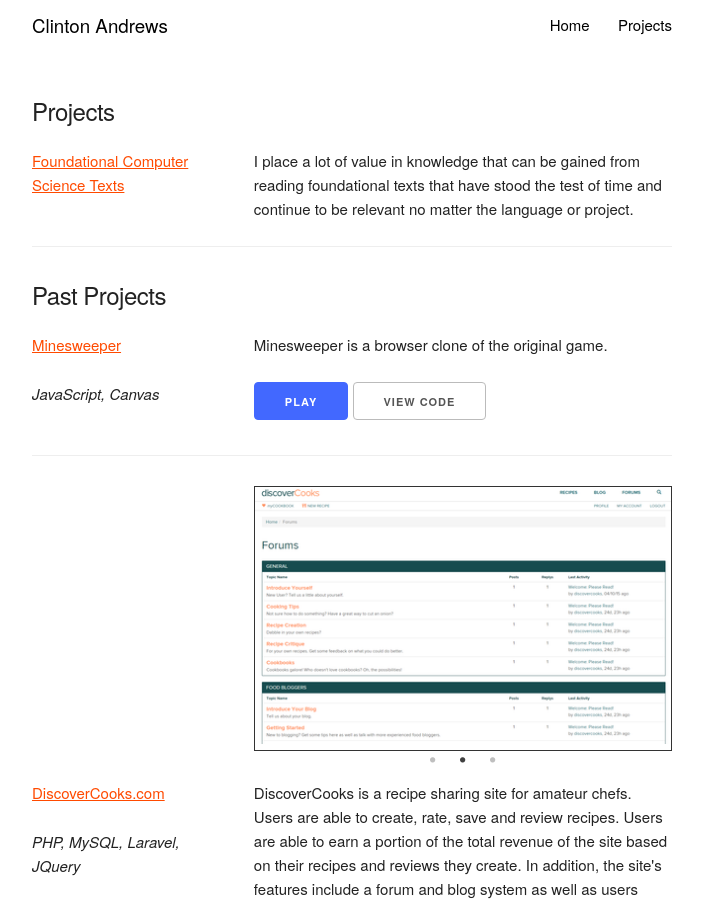
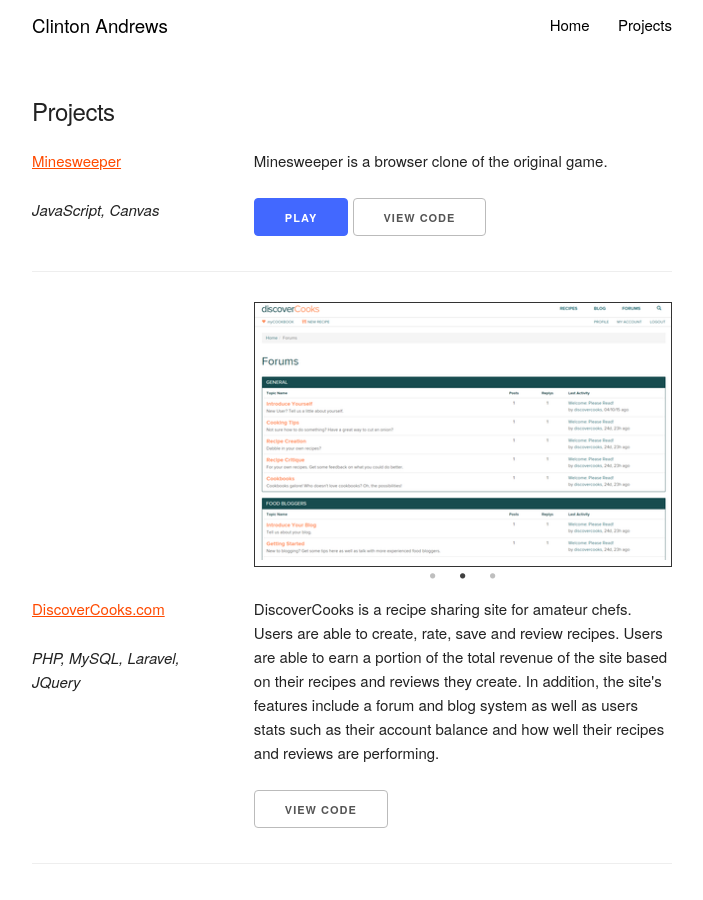
Before and after one commit to candrews800/candrews800.github.io, a Jekyll site: the page built from projects/index.html, in a window 1280 px wide and 900 px high. Shown: the whole window, without its empty margins (288-991 px from the left). Built offline with Jekyll 4.4.1, drawn with Linux system fonts in a browser that asks for light colours; nearby versions of some CDN libraries.

Commit message:
Small text updates. Remove Projects/Past Projects and simplify

```diff
--- a/index.html
+++ b/index.html
@@ -9,10 +9,10 @@
         <div class="row">
             <div class="offset-by-one ten columns">
                 <p>Welcome to my website. I am a full-stack developer at <a href="http://www.ignitenet.com/">IgniteNet</a>
-                    working on their Cloud Controller. I am also pursuing a Bachelor of Science in Computer Science at the
-                    University of Florida part-time, online. I am passionate about becoming a great software developer
+                    working on their Cloud Controller. I have a Bachelor of Science in Computer Science from the
+                    University of Florida. I'm passionate about becoming a great software developer
                     and am continuously trying to improve my skills. Feel free to view my
-                    <a href="https://github.com/candrews800">Github profile</a> or check out my
+                    <a href="https://github.com/candrews800">Github profile</a> or check out some of my
                     <a href="/projects">projects</a> to see what else I'm up to.</p>
             </div>
         </div>
--- a/projects/index.html
+++ b/projects/index.html
@@ -5,22 +5,6 @@
 <section id="content" class="container">
     <div class="article-list">
         <h5>Projects</h5>
-        <article>
-            <div class="row">
-                <div class="four columns">
-                    <p>
-                        <a href="/books">Foundational Computer Science Texts</a>
-                    </p>
-                </div>
-                <div class="eight columns">
-                    <p>
-                        I place a lot of value in knowledge that can be gained from reading foundational texts
-                        that have stood the test of time and continue to be relevant no matter the language or project.
-                    </p>
-                </div>
-            </div>
-        </article>
-        <h5>Past Projects</h5>
         <article>
             <div class="row">
                 <div class="four columns">
```
